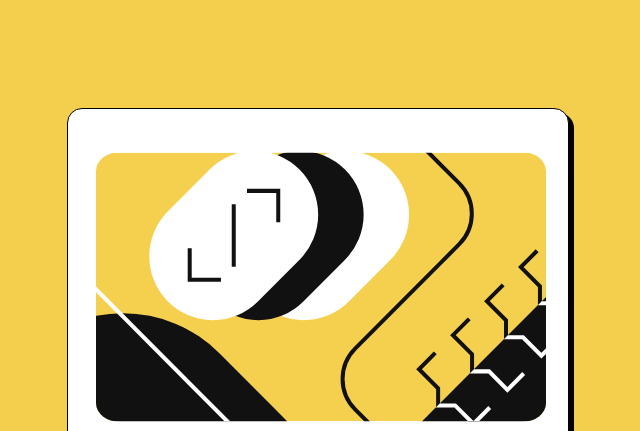
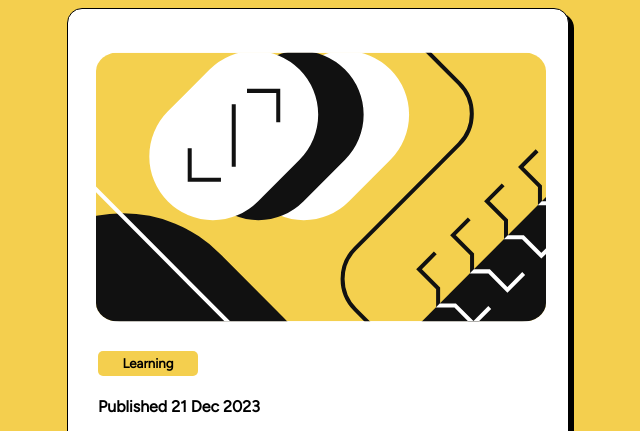
Before and after one commit to Evayellow/gitpractice, a plain HTML site: page index2.html in a window 1280 px wide. Shown: the top 431 px of the page, without its empty margins (322-962 px from the left). Drawn offline with Linux system fonts and the light colour scheme.

Commit message:
Update style2.css nvm

```diff
--- a/style2.css
+++ b/style2.css
@@ -4,7 +4,6 @@ body {
     font-family: 'Figtree', sans-serif;
     text-align: center;
     background-color: #f4cf4e;
-    padding-block: 100px;
 
 
 }
```
